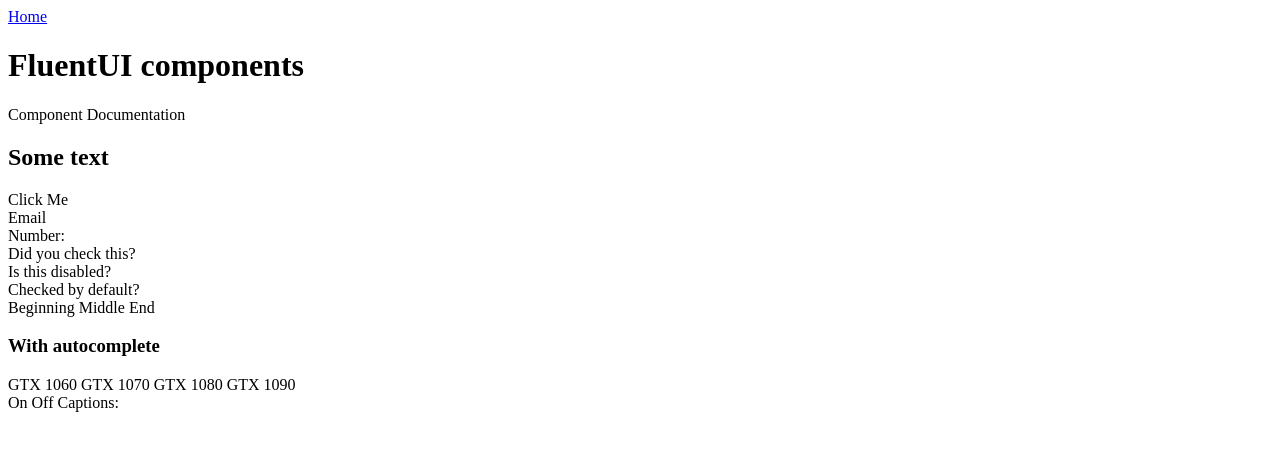
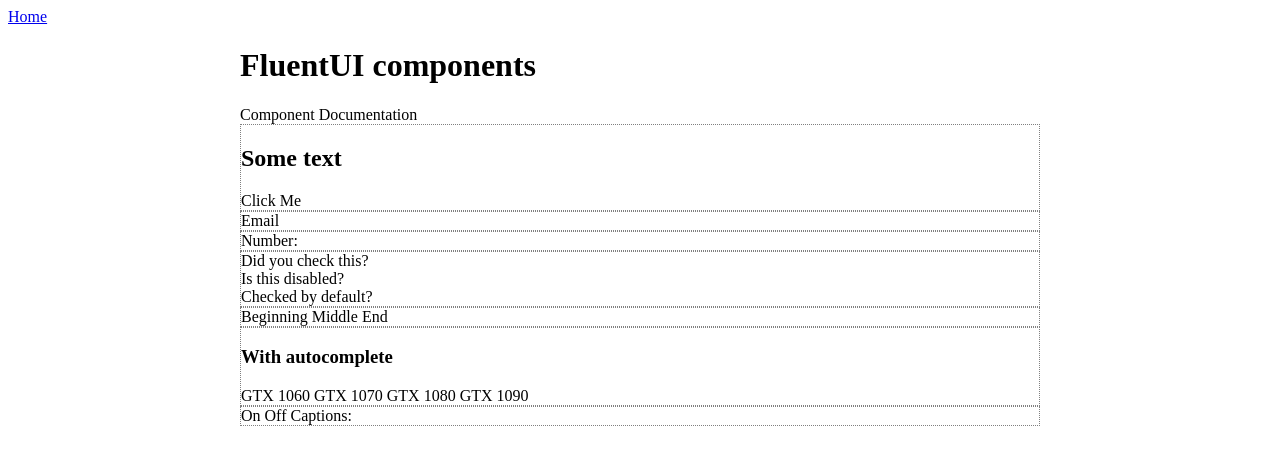
Before and after one commit to mtempleheald/uicomponentlibraries, an ASP.NET Core app: page /fluentui in a window 1280 px wide. Shown: the top 465 px of the page. Run offline with ASP.NET Core 8, Linux system fonts and the light colour scheme; style sheets or scripts are compiled from the project's sources.

Commit message:
fix CSS and flesh out shoelace example a bit

```diff
--- a/UIComponentDemo/FluentUIComponent.razor
+++ b/UIComponentDemo/FluentUIComponent.razor
@@ -7,15 +7,18 @@
 <head>
     <title>FluentUI components</title>
     <script type="module" src="https://unpkg.com/@@fluentui/web-components"></script>
-    <style src="/styles.css"></style>
+    <link href="UIComponentDemo.styles.css" rel="stylesheet">
 </head>
 <body>
-    <a href="/">Home</a>
-    <header>
-        <h1>FluentUI components</h1>
 
-        <fluent-anchor target="_blank" appearance="" href="https://learn.microsoft.com/en-us/fluent-ui/web-components/components/anchor?pivots=typescript">Component Documentation</fluent-anchor>
-    </header>
+<a href="/">Home</a>
+<header>
+    <h1>FluentUI components</h1>
+
+    <fluent-anchor target="_blank" appearance="" href="https://learn.microsoft.com/en-us/fluent-ui/web-components/components/anchor?pivots=typescript">Component Documentation</fluent-anchor>
+</header>
+
+<main>
 
     <section class="component">
         <fluent-card>
@@ -66,5 +69,7 @@
         </fluent-switch>
     </section>
 
+</main>
+
 </body>
 </html>
--- /dev/null
+++ b/UIComponentDemo/FluentUIComponent.razor.css
@@ -0,0 +1,7 @@
+main, header {
+    max-width: 800px;
+    margin: 0 auto;
+}
+section.component {
+    border: 1px dotted grey;
+}
--- a/UIComponentDemo/ShoelaceComponent.razor
+++ b/UIComponentDemo/ShoelaceComponent.razor
@@ -8,25 +8,23 @@
     <title>Shoelace components</title>
     <link rel="stylesheet" href="https://cdn.jsdelivr.net/npm/@@shoelace-style/shoelace@2.12.0/cdn/themes/light.css" />
     <script type="module" src="https://cdn.jsdelivr.net/npm/@@shoelace-style/shoelace@2.12.0/cdn/shoelace-autoloader.js"></script>
-    <style src="/styles.css"></style>
+    <link href="UIComponentDemo.styles.css" rel="stylesheet">
 </head>
-    <a href="/">Home</a>
 <body>
-    <header>
-        <h1>Shoelace components</h1>
 
-        <a target="_blank" href="https://shoelace.style/">Component Documentation</a>
-    </header>
+<a href="/">Home</a>
+<header>
+    <h1>Shoelace components</h1>
+
+    <a target="_blank" href="https://shoelace.style/">Component Documentation</a>
+</header>
+<sl-divider></sl-divider>
+
+<main>
 
     <section class="component">
-        <sl-card>
-            <h2>@SampleText</h2>
-            <sl-button id="button" size="medium">Click Me</sl-button>
-        </sl-card>
-    </section>
-
-    <section class="component">
-        <sl-input
+        <sl-input name="Email"
+            label="Simple text box expecting email"
             class="label-on-left"
             size="medium"
             type="email"
@@ -36,7 +34,19 @@
     </section>
 
     <section class="component">
-        <sl-checkbox>Did you check this?</sl-checkbox>
+        <sl-input name="SelectButtonAnswer"
+            type="hidden"
+            label="Select button component"
+        ></sl-input>
+        <sl-button-group label="Select button component">
+            <sl-button id="button" size="medium">Option A</sl-button>
+            <sl-button id="button" size="medium">Option B</sl-button>
+            <sl-button id="button" size="medium">Option C</sl-button>
+        </sl-button-group>
+    </section>
+
+    <section class="component">
+        <sl-checkbox name="CheckboxAnswer">Did you check this?</sl-checkbox>
         <br />
         <sl-checkbox checked disabled>Is this disabled?</sl-checkbox>
         <br />
@@ -45,7 +55,9 @@
 
     <section class="component">
         <h3>Select list (does not seem to be a searchahead alternative)</h3>
-        <sl-select title="Select a section">
+        <sl-select name="SelectListAnswer"
+            title="Select a section"
+            placeholder="--select--">
             <sl-option value="1">Beginning</sl-option>
             <sl-option value="2">Middle</sl-option>
             <sl-option value="3">End</sl-option>
@@ -53,10 +65,12 @@
     </section>
 
     <section class="component">
-        <sl-switch>
+        <sl-switch name="toggleAnswer">
             Select this?
         </sl-switch>
     </section>
 
+</main>
+
 </body>
 </html>
--- /dev/null
+++ b/UIComponentDemo/ShoelaceComponent.razor.css
@@ -0,0 +1,7 @@
+main, header {
+    max-width: 800px;
+    margin: 0 auto;
+}
+section.component {
+    border: 1px dotted grey;
+}
--- a/UIComponentDemo/wwwroot/styles.css
+++ /dev/null
@@ -1,3 +0,0 @@
-section.component {
-    width: 100%;
-}
```
Also changed, not shown: 1 other file.
